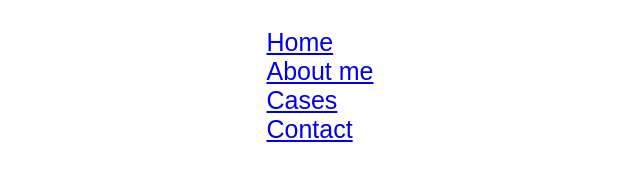
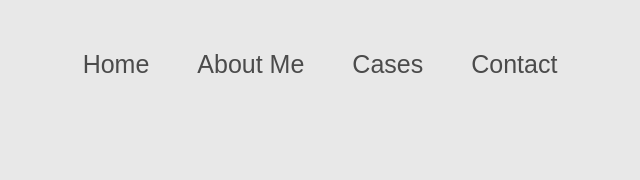
Before and after one commit to Aranumm/website, a plain HTML site: page index.html in a window 1280 px wide. Shown: the whole page, without its empty margins (320-960 px from the left). Drawn offline with Linux system fonts and the light colour scheme.

Commit message:
added mouseover color on nav and lined it up properly

```diff
--- a/index.html
+++ b/index.html
@@ -9,7 +9,7 @@
       <nav>
         <ul id="basemenu">
           <li> <a href="home" >Home </a> </li>
-          <li> <a href="about_me" >About me </a> </li>
+          <li> <a href="about_me" >About Me </a> </li>
           <li> <a href="cases" >Cases </a> </li>
           <li> <a href="contact" >Contact </a> </li>
         </ul>
--- a/style.css
+++ b/style.css
@@ -12,6 +12,7 @@ body {
 font-family: 'Oswald', sans-serif;
 font-size: 100%;
 display: flex;
+background-color: #E8E8E8;
 }
 
 div, section, span, ul, li, a, header{
@@ -22,6 +23,7 @@ nav ul  {
   list-style-type: none;
   margin: 0;
   padding: 0;
+  overflow: hidden;
   font-size: 25px;
 }
 
@@ -33,7 +35,22 @@ nav{
   align-items: center;
   }
 
+  li {
+    display: inline;
+    float: left;
+    padding: 8px;
+  }
 
+  li a{
+    display: block;
+    color:#4B4B4B;
+    text-align: center;
+    padding: 14px 16px;
+    text-decoration: none;
+  }
 
+  li a:hover{
+    color: #ED1C24;
+  }
 
 header
```
